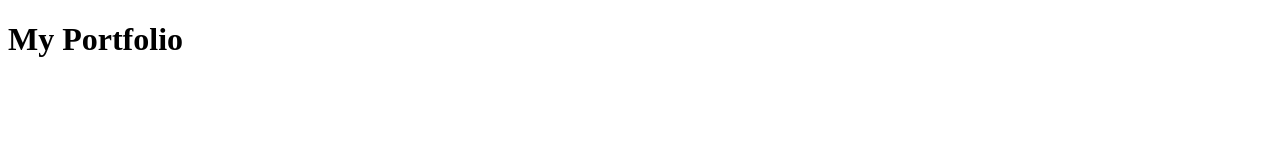
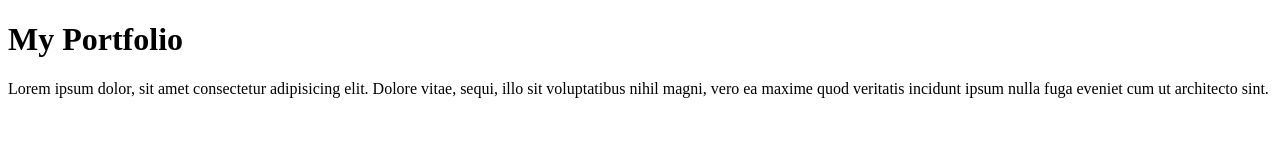
Before and after one commit to jcarlos8/happy_days, a plain HTML site: page index.html in a window 1280 px wide. Drawn offline with Linux system fonts and the light colour scheme.

Commit message:
adds paragraph to index

```diff
--- a/index.html
+++ b/index.html
@@ -8,5 +8,7 @@
 </head>
 <body>
     <h1>My Portfolio</h1>
+
+    <p>Lorem ipsum dolor, sit amet consectetur adipisicing elit. Dolore vitae, sequi, illo sit voluptatibus nihil magni, vero ea maxime quod veritatis incidunt ipsum nulla fuga eveniet cum ut architecto sint.</p>
 </body>
 </html>
```
